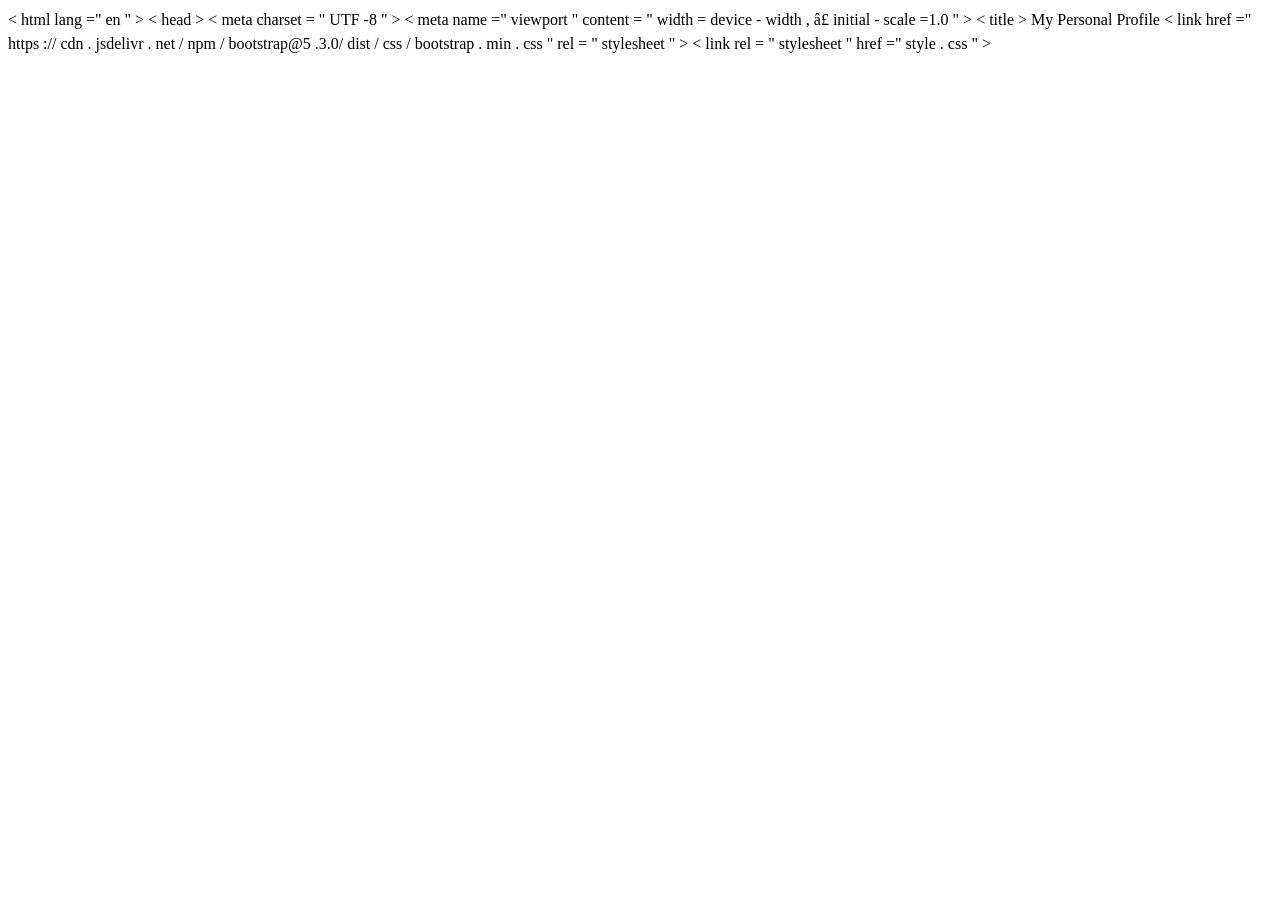
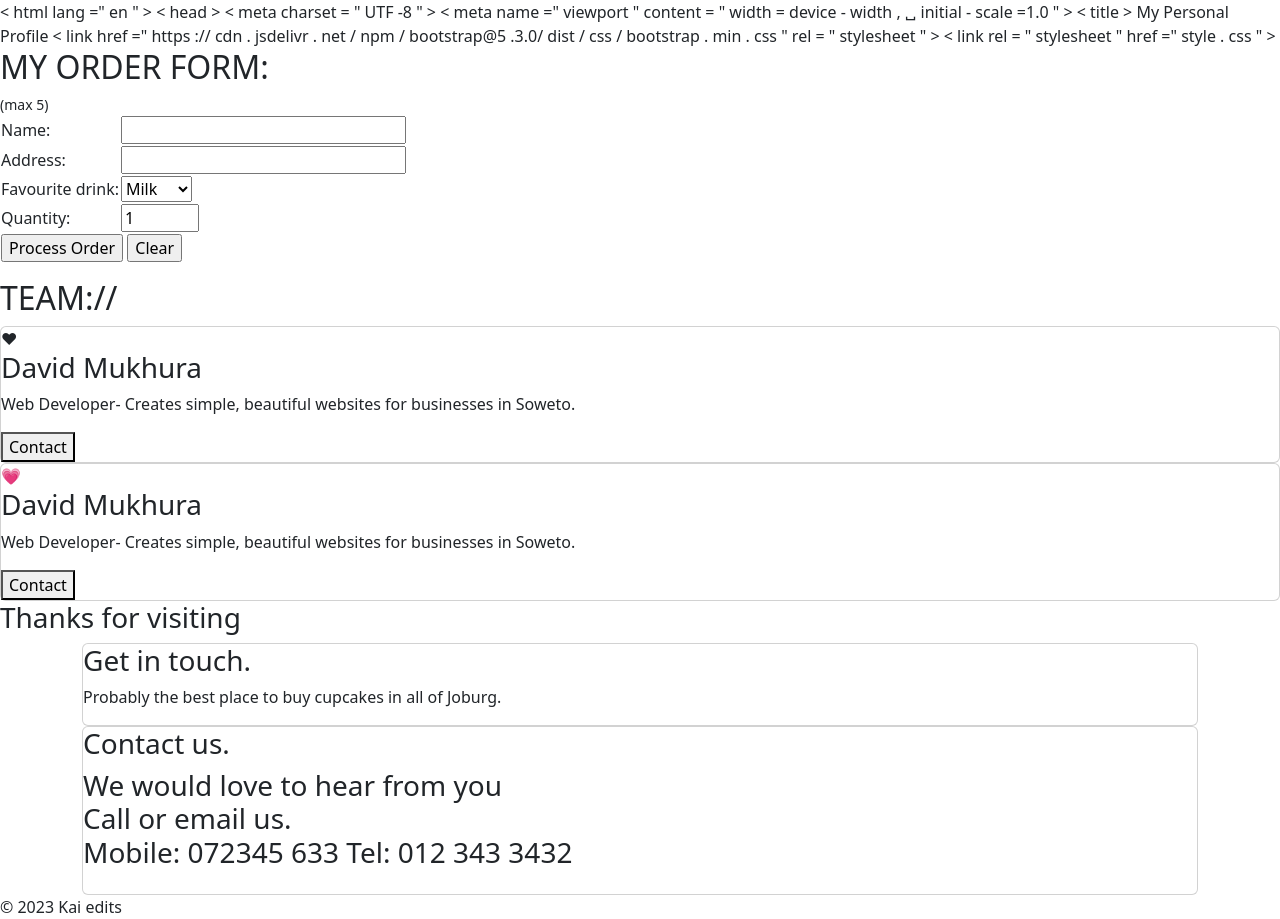
Before and after one commit to nxlla/Personal-Portfolio, a plain HTML site: page past work.html in a window 1280 px wide. Before the commit the page ends 800 px from the top, so only its background shows below. Drawn offline with nearby package versions, Linux system fonts and the light colour scheme.

Commit message:
past work.html

```diff
--- a/past work.html
+++ b/past work.html
@@ -6,8 +6,113 @@
 < title > My Personal Profile </ title >
 < link href =" https :// cdn . jsdelivr . net / npm / bootstrap@5 .3.0/ dist / css / bootstrap . min . css " rel = " stylesheet " >
 < link rel = " stylesheet " href =" style . css " >
-<head>
 </head>
 <body>
-</body>
-</html>
+  <header>
+     <meta charset="UTF-8">
+        <meta name="viewport" content="width=device-width, initial-scale=1.0">
+        <title>Contact Me</title>
+        <link href="https://cdn.jsdelivr.net/npm/bootstrap@5.3.0/dist/css/bootstrap.min.css" rel="stylesheet">
+        <link rel="stylesheet" href="styles.css">
+  </header>
+   <section>
+            <h2> MY ORDER FORM: </h2>
+            <form id="my-form">
+            <table>
+              <tr>
+                <td> Name: </td>
+                <td> <input type="text" size="25" name="my-name"> </td>
+              </tr>
+              <tr>
+                <td> Address: </td>
+                <td> <input type="text" size="25" name="my-address"> </td>
+              </tr>
+              <tr>
+                <td> Favourite drink: </td>
+                <td>
+                <select name="my-drink">
+                  <option> Milk </option>
+                  <option> Coffee </option>
+                  <option> Tea </option>
+                  </select>
+                  </td>
+              </tr>
+              <tr>
+                <td> Quantity: </td>
+                <td> <input type="number" name="my-qty" value="1" min="1" max="5"> </td>
+                  <small>(max 5)</small>
+              </tr>
+                <tr>
+                  <br>
+                    </tr>
+                  <tr>
+                <td colspan="2">
+                  <input class="button" type="button" value="Process Order" onclick="placeOrder();">
+                    <input class="button" type="reset" value="Clear">
+                  </td>
+                    </tr>
+            </table>
+            </form>
+            <div id="my-order">
+                  </div>
+                   </section>
+      <section class="flex-container">
+        <h2> TEAM:// </h2>
+        <article class="card">
+          <div class="icons"> &#10084;
+          </div">
+            <h3> David Mukhura </h3>
+          <p> Web Developer- Creates simple, beautiful websites for businesses in Soweto.</p>
+            <button> Contact </button>
+        </article>
+        <article class="card">
+            <div class="icons"> &#128151;
+          </div">
+            <h3> David Mukhura </h3>
+              <p> Web Developer- Creates simple, beautiful websites for businesses in Soweto.</p>
+                <button> Contact </button>
+        </article>
+      </section>
+          </section>
+                <section>
+                  <div class="footer">
+                    <h3> Thanks for visiting </h3>
+                    <div class="container">
+
+                  <article class="card">
+                    <h3>Get in touch. </h3>
+                    <p>Probably the best place to buy cupcakes in all of Joburg. </p>
+                    </article>
+                    <article class="card">
+                      <h3> Contact us. <h3>
+                        <p> We would love to hear from you <br> Call or email us. <br>
+                          Mobile: 072345 633
+                          Tel: 012 343 3432
+                    </article>
+                    </div>
+                  </div>
+                    </section>
+        <script>
+          function placeOrder() {
+            var orderForm = document.getElementById("my-form");
+            results = "<h3>Success</h3> your order has been processed.";
+            results += "<br>Name:" + orderForm.elements["my-name"].value;
+            results += "<br>Address: " + orderForm.elements["my-address"].value;
+             results += "<br>I like to order: " + orderForm.elements["my-drink"].value;
+            results += "<Quantity> + " + orderForm.elements["my-qty"].value;
+            var orderResults = document.getElementById ("my-order");
+            orderResults.style.display = "block";
+            orderResults.innerHTML = results;
+            }
+                </script>
+                        <footer>
+                          &copy 2023 Kai edits
+                        </footer>
+                        <script src="https://cdn.jsdelivr.net/npm/@popperjs/core@2.11.6/dist/umd/popper.min.js"></script>
+
+<script src="https://cdn.jsdelivr.net/npm/bootstrap@5.3.0/dist/js/bootstrap.min.js"></script
+
+
+
+  </body>
+                      </html>
```
